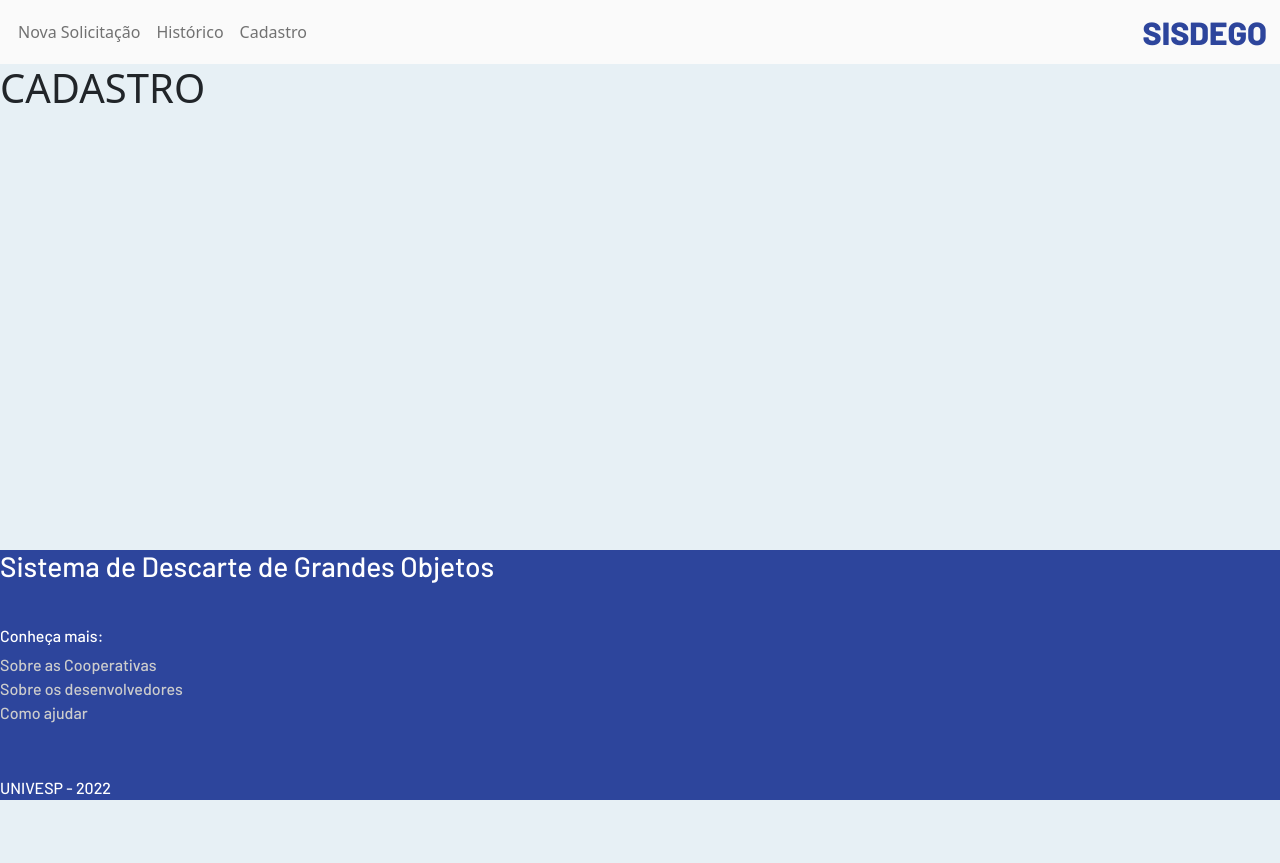
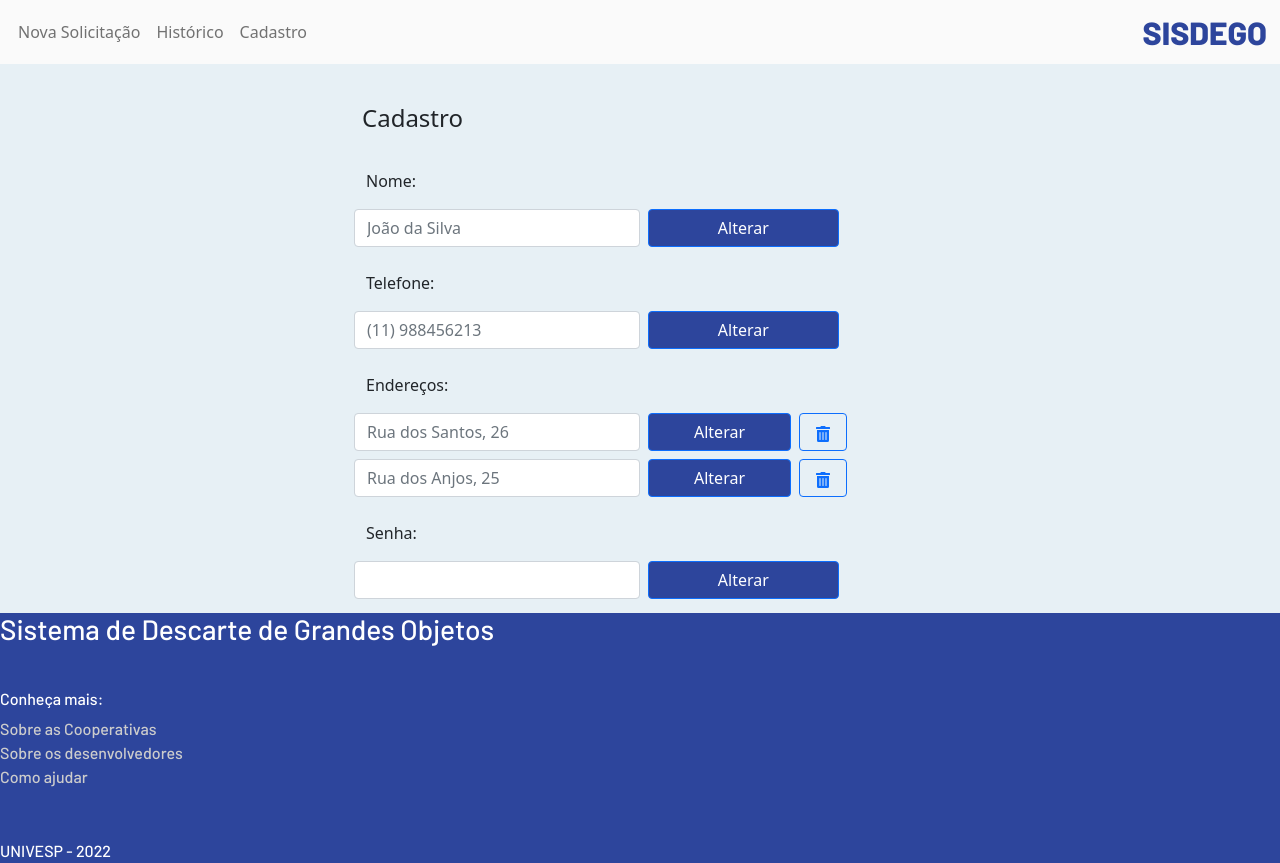
Before and after one commit to jonathas-silva/sisdego, a React (Vite) app in the folder frontend/: page /cadastro in a window 1280 px wide. Before the commit the page ends 800 px from the top, so only its background shows below. Built offline with nearby package versions, Linux system fonts and the light colour scheme.

Commit message:
criação da página de cadastro

```diff
--- a/frontend/package.json
+++ b/frontend/package.json
@@ -9,9 +9,11 @@
   },
   "dependencies": {
     "bootstrap": "^5.1.3",
+    "bootstrap-icons": "^1.8.2",
     "react": "^18.0.0",
     "react-bootstrap": "^2.4.0",
     "react-dom": "^18.0.0",
+    "react-icons": "^4.3.1",
     "react-router-dom": "^6.3.0"
   },
   "devDependencies": {
--- a/frontend/src/components/Footer.css
+++ b/frontend/src/components/Footer.css
@@ -6,7 +6,6 @@
     bottom: 0;
     left: 0;
     width: 100%;
-    position: fixed;
     background-color: #2D459C;
     min-height: 250px;
 }
--- a/frontend/src/components/Header.css
+++ b/frontend/src/components/Header.css
@@ -5,6 +5,7 @@
     justify-content: space-between;
     display: flex;
     background-color: #FAFAFA;
+
     min-height: 100px;
     max-height: 200px;
     align-items: center;
--- a/frontend/src/components/Header_logado.tsx
+++ b/frontend/src/components/Header_logado.tsx
@@ -5,7 +5,7 @@ import './Header_logado.css'
 
 
 export default function Header() {
-    const [open, setOpen] = useState(true);
+    const [open, setOpen] = useState(false);
     return (
         <Stack direction='horizontal' className='principal-header align-items-center justify-content-between'>
             <Navbar expand="sm" className='principal-header'>
@@ -13,9 +13,9 @@ export default function Header() {
                     <Navbar.Toggle aria-controls="menu" onClick={() => setOpen(!open)} />
                     <Navbar.Collapse in={open} id="menu">
                         <Nav className='me-auto'>
-                            <Link to="/" className='nav-link' onClick={() => setOpen(!open)}>Nova Solicitação</Link>
-                            <Link to="/historico" className='nav-link' onClick={() => setOpen(!open)}>Histórico</Link>
-                            <Link to="/cadastro" className='nav-link' onClick={() => setOpen(!open)}>Cadastro</Link>
+                            <Link to="/" className='nav-link' onClick={() => setOpen(false)}>Nova Solicitação</Link>
+                            <Link to="/historico" className='nav-link' onClick={() => setOpen(false)}>Histórico</Link>
+                            <Link to="/cadastro" className='nav-link' onClick={() => setOpen(false)}>Cadastro</Link>
                         </Nav>
                     </Navbar.Collapse>
                 </Container>
--- a/frontend/src/pages/Cadastro.tsx
+++ b/frontend/src/pages/Cadastro.tsx
@@ -1,5 +1,67 @@
-export function Cadastro(){
+import { Container } from "react-bootstrap";
+import { FaTrashAlt } from 'react-icons/fa'
+
+interface Usuario {
+    key: number;
+    nome: string;
+    telefone: string;
+    enderecos: string[];
+}
+
+const joao: Usuario = {
+    key: 1,
+    nome: "João da Silva",
+    telefone: "(11) 988456213",
+    enderecos: ["Rua dos Santos, 26", "Rua dos Anjos, 25"]
+}
+
+export function Cadastro() {
     return (
-        <h1>CADASTRO</h1>
+        <Container className="d-flex justify-content-center">
+            <div className='socilite-recolha d-flex flex-column cadastro'>
+                <h4>Cadastro</h4>
+                <div className="formulario">
+                    <div className="row gap-2   mt-4">
+                        <label htmlFor="" className="form-label">Nome:</label>
+                        <div className="col-sm-6 d-grid px-0"><input type="text" className="form-control" placeholder={joao.nome} /></div>
+                        <div className="col-sm-4 d-grid px-0"><button className="btn btn-primary">Alterar</button></div>
+                    </div>
+
+                    <div className="row gap-2   mt-4">
+                        <label htmlFor="" className="form-label">Telefone:</label>
+                        <div className="col-sm-6 d-grid px-0"><input type="text" className="form-control" placeholder={joao.telefone} /></div>
+                        <div className="col-sm-4 d-grid px-0"><button className="btn btn-primary">Alterar</button></div>
+                    </div>
+
+                    <div className="row gap-2   mt-4">
+                        <label htmlFor="" className="form-label">Endereços:</label>
+
+                        {
+                            joao.enderecos.map(x => (
+                                <>
+                                    <div className="col-sm-6 d-grid px-0"><input type="text" placeholder={x} className="form-control" /></div>
+                                    <div className="col-sm-3 d-grid px-0"><button className="btn btn-primary">Alterar</button></div>
+                                    <div className="col-sm-1 d-grid px-0">
+                                        <button className="btn btn-outline-primary">
+                                            <FaTrashAlt />
+                                        </button></div>
+                                </>
+                            ))
+                        }
+                    </div>
+
+                    <div className="row gap-2   mt-4">
+                        <label htmlFor="" className="form-label">Senha:</label>
+                        <div className="col-sm-6 d-grid px-0"><input type="password" className="form-control" /></div>
+                        <div className="col-sm-4 d-grid px-0"><button className="btn btn-primary">Alterar</button></div>
+                    </div>
+
+
+                </div>
+
+
+
+            </div>
+        </Container>
     )
 }
--- a/frontend/src/pages/Inicio.tsx
+++ b/frontend/src/pages/Inicio.tsx
@@ -44,7 +44,7 @@ export default function Inicio() {
                         </div>
                     </div>
                     <div className="d-grid gap-2 botao-solicitar">
-                        <button className="btn btn-primary botao-solicitar" type="button">Solicitar</button>
+                        <button className="btn btn-primary mt-4" type="button">Solicitar</button>
                     </div>
 
 
--- a/frontend/src/pages/inicio.css
+++ b/frontend/src/pages/inicio.css
@@ -6,8 +6,6 @@ h2 {
 
 .socilite-recolha {
     margin-top: 30px;
-
-    max-width: 500px;
     padding: 10px;
 }
 
@@ -23,3 +21,8 @@ h2 {
 body {
     background-color: #e7f0f5;
 }
+
+.cadastro{
+    position: relative;
+    width: 576px;
+}
```
Also changed, not shown: 2 other files (tests, documents, lock files or other folders).
